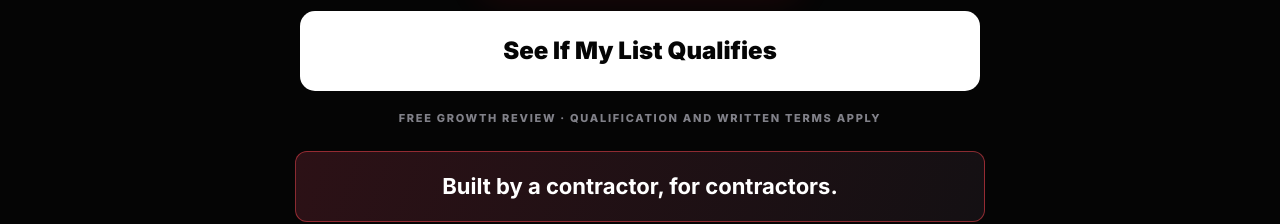
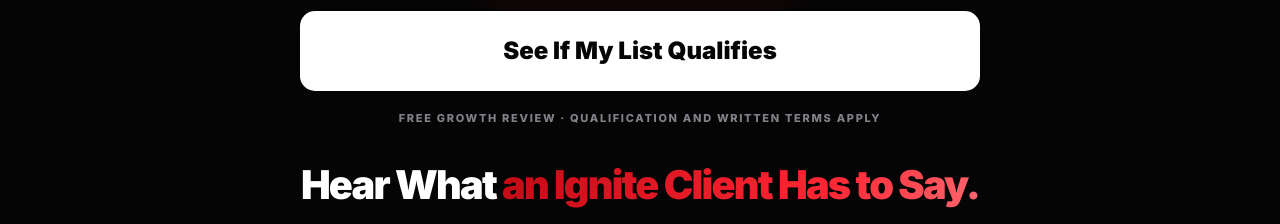
Before and after one commit to ignite-company/revival--funnel, a plain HTML site: page index.html in a window 1280 px wide. Shown: the part 580-804 px from the top of the page. Drawn offline with Linux system fonts and the light colour scheme.

Commit message:
Remove contractor tagline below revival funnel CTA

```diff
--- a/index.html
+++ b/index.html
@@ -842,7 +842,7 @@ src="https://www.facebook.com/tr?id=1822916335803108&ev=PageView&noscript=1"
  <p class="hero-subheadline">For contractors that don't want to pay for marketing just to get jobs. you don't have to, they're already sitting there, you just need someone like me to chase them down the right way.</p>
  <div class="ignite-hero-proof" aria-label="$1 million in project revenue"><span class="proof-value">$1M</span><span>in Project Revenue</span></div>
  <div class="ignite-primary-cta ignite-above-fold"><button class="ignite-white-cta ignite-open-quiz" type="button">See If My List Qualifies</button><p>FREE GROWTH REVIEW · QUALIFICATION AND WRITTEN TERMS APPLY</p></div>
- <div class="ignite-offer-box"><strong>Built by a contractor, for contractors.</strong></div>
+
  <h2 class="ignite-video-heading">Hear What <span class="ignite-red-flow">an Ignite Client Has to Say.</span></h2>
  <p class="ignite-video-proof-line">Hear directly from an Ignite client about their experience.</p>
  <div class="ignite-video-frame"><div class="ignite-video-box"><video id="ignite-client-video" controls autoplay playsinline preload="metadata" aria-label="Ignite client testimonial"><source src="https://assets.cdn.filesafe.space/bF1dT8IAVuvat84LkAVe/media/6a336b225408771d165c7749.mp4" type="video/mp4">Your browser does not support video playback.</video><button type="button" id="ignite-unmute" class="ignite-unmute hidden" aria-label="Play video with sound">🔊 Tap for sound</button></div></div>
```
